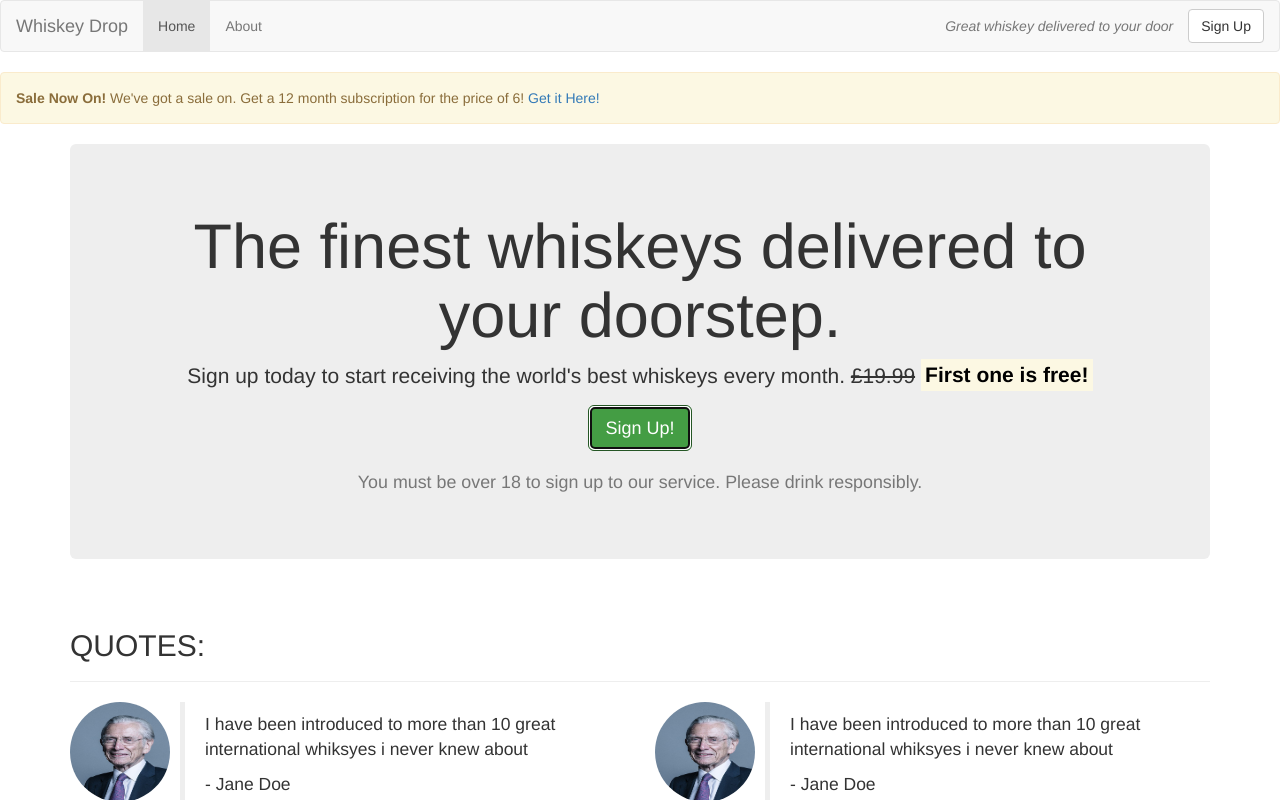
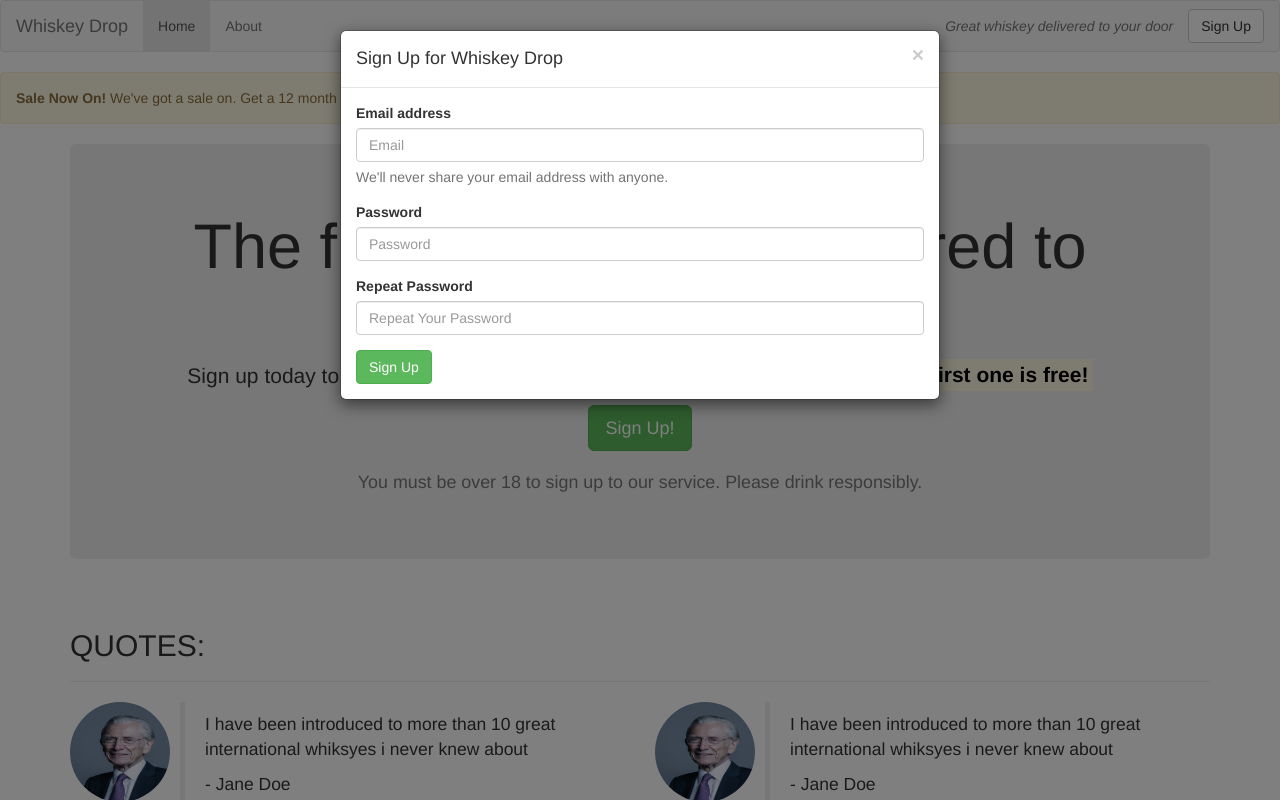
Before and after one commit to SamuelWatson89/whiskey-drop, a plain HTML site: page index.html in a window 1280 px wide. Both pictures are taken after a click on the button "Sign Up!". Shown: the top 800 px of the page. Drawn offline with nearby package versions, Linux system fonts and the light colour scheme.

Commit message:
Added Modal

```diff
--- a/index.html
+++ b/index.html
@@ -51,7 +51,7 @@
                     <h1>The finest whiskeys delivered to your doorstep.</h1>
                     <p class="lead">Sign up today to start receiving the world's best whiskeys every month. <s class="hidden-xs">£19.99</s> <span class="visible-xs"><br></span><strong><mark>First one is free!</strong></mark>
                     </p>
-                    <p><button class="btn btn-lg btn-success">Sign Up!</button></p>
+                    <p><button class="btn btn-lg btn-success" data-toggle='modal' data-target='#signUpModal'>Sign Up!</button></p>
                     <p class="text-muted"><small>You must be over 18 to sign up to our service. Please drink responsibly.</small></p>
                 </section>
             </div>
@@ -174,6 +174,43 @@
             </div>
         </section>
     </article>
+
+    <!-- Modal -->
+    <div class="modal fade" id="signUpModal" tabindex="-1" role="dialog" aria-labelledby="myModalLabel">
+        <div class="modal-dialog" role="document">
+            <div class="modal-content">
+                <div class="modal-header">
+                    <button type="button" class="close" data-dismiss="modal" aria-label="Close"><span aria-hidden="true">&times;</span></button>
+                    <h4 class="modal-title" id="myModalLabel">Sign Up for Whiskey Drop</h4>
+                </div>
+                <div class="modal-body">
+                    <form>
+                        <div class="form-group">
+                            <label for="email">Email address</label>
+                            <input type="email" class="form-control" id="email" placeholder="Email">
+                            <p class="help-block">We'll never share your email address with anyone.</p>
+                        </div>
+                        <div class="form-group">
+                            <label for="password">Password</label>
+                            <input type="password" class="form-control" id="password" placeholder="Password">
+                        </div>
+
+                        <div class="form-group">
+                            <label for="passwordRepeat">Repeat Password</label>
+                            <input type="password" class="form-control" id="exampleInputPassword1" placeholder="Repeat Your Password">
+                        </div>
+                        <button type="submit" class="btn btn-success">Sign Up</button>
+                    </form>
+                </div>
+            </div>
+        </div>
+    </div>
+
+    <script src="https://code.jquery.com/jquery-3.2.1.min.js" integrity="sha256-hwg4gsxgFZhOsEEamdOYGBf13FyQuiTwlAQgxVSNgt4=" crossorigin="anonymous"></script>
+    <script src="https://maxcdn.bootstrapcdn.com/bootstrap/3.3.7/js/bootstrap.min.js" integrity="sha384-Tc5IQib027qvyjSMfHjOMaLkfuWVxZxUPnCJA7l2mCWNIpG9mGCD8wGNIcPD7Txa" crossorigin="anonymous"></script>
+
+
+
 </body>
 
 </html>
```
